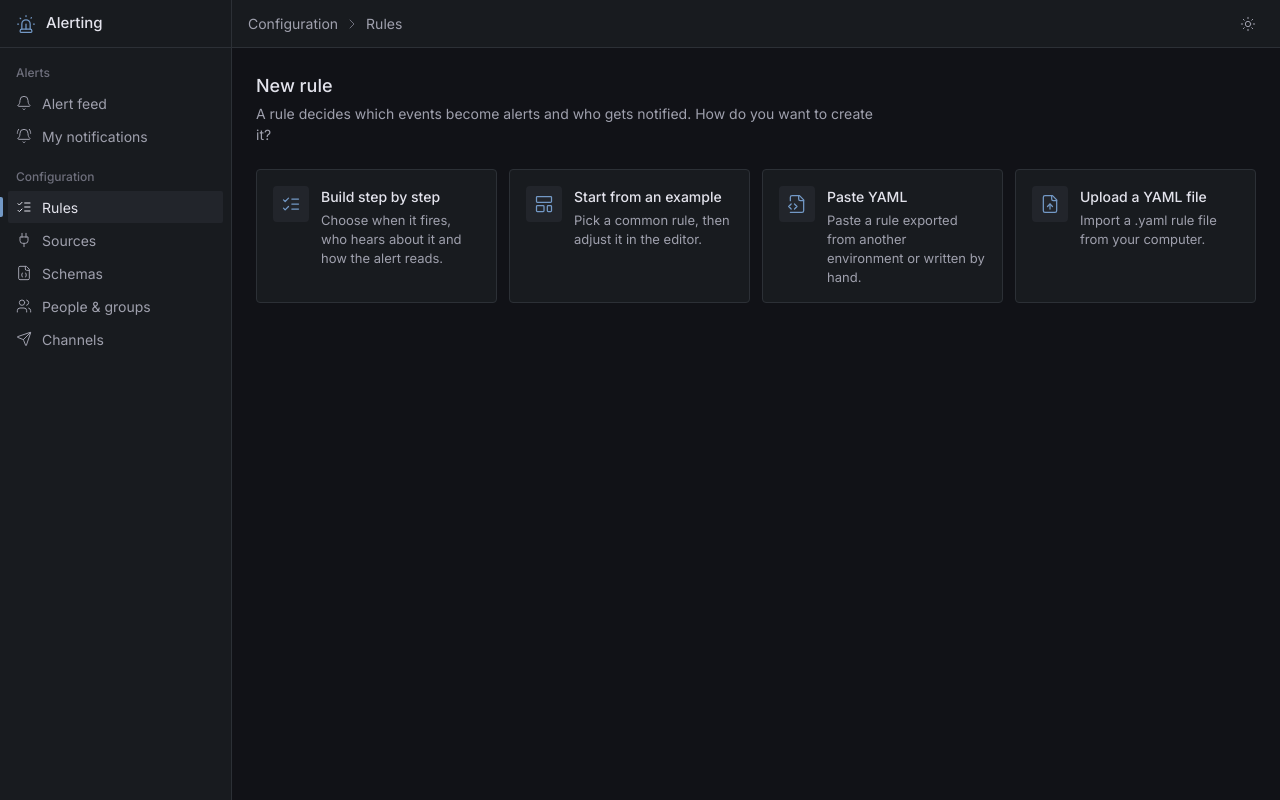
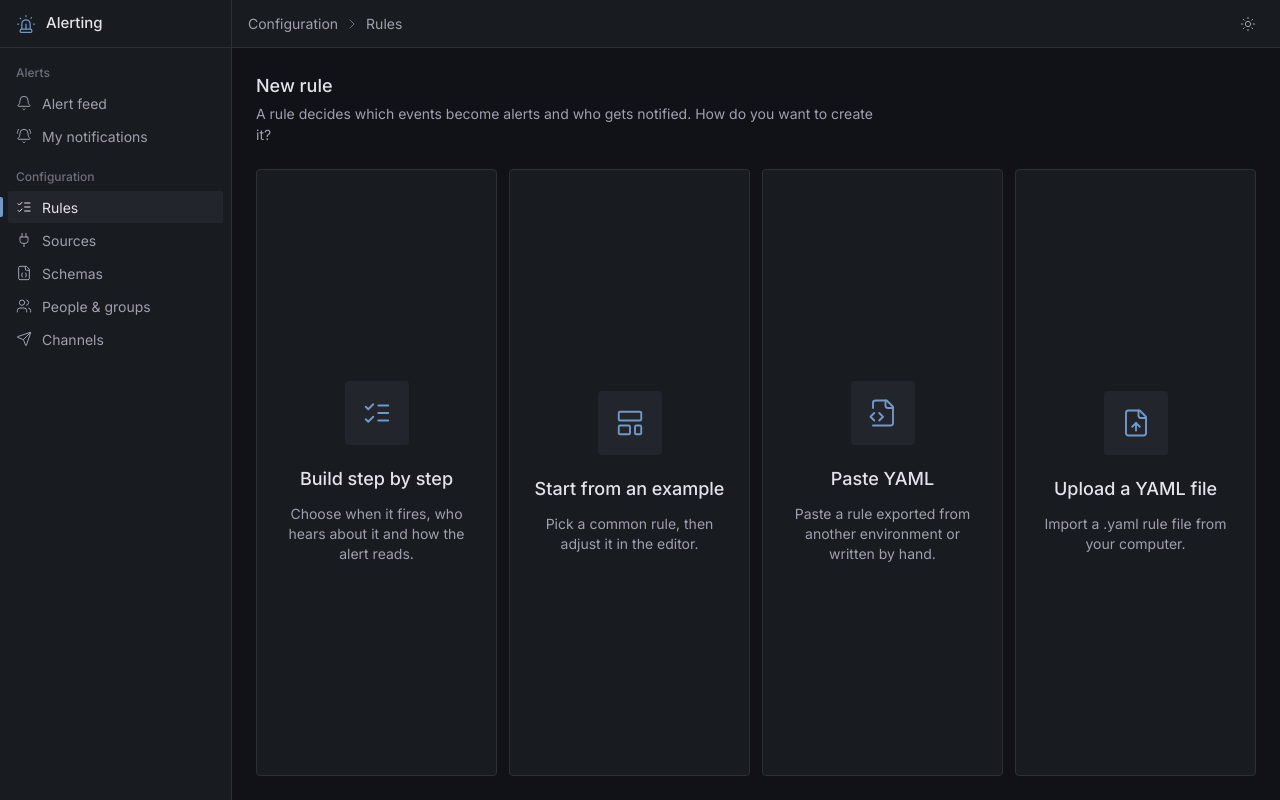
Before and after one commit to orowicki/gs-hackathon, a React (Vite) app in the folder packages/web/: page /rules/new in a window 1280 px wide. Built offline with nearby package versions, Linux system fonts and the light colour scheme.

Commit message:
web: create chooser fills the page with full-height columns until an option opens a panel
Co-Authored-By: Claude Opus 5.5 <noreply@anthropic.com>

```diff
--- a/packages/web/src/components/CreateChooser.tsx
+++ b/packages/web/src/components/CreateChooser.tsx
@@ -32,8 +32,9 @@ export function CreateChooser({
   /** Content for the selected option (paste box, file picker, examples...). */
   children?: ReactNode;
 }) {
+  const idle = !hasContent(children);
   return (
-    <div className="chooser">
+    <div className={idle ? "chooser idle" : "chooser"}>
       <header className="page-header">
         <div>
           <h1>{title}</h1>
--- a/packages/web/src/styles/components.css
+++ b/packages/web/src/styles/components.css
@@ -772,3 +772,48 @@ input.mono,
   color: var(--muted);
   font-size: var(--text-xs);
 }
+
+/* Nothing picked yet: the options become tall columns that fill the page. */
+.page:has(> .chooser.idle) {
+  min-height: 100%;
+}
+
+.chooser.idle {
+  flex: 1;
+}
+
+.chooser.idle .chooser-grid {
+  flex: 1;
+  min-height: 420px;
+}
+
+.chooser.idle .choice {
+  grid-template-columns: 1fr;
+  grid-template-rows: auto auto auto;
+  align-content: center;
+  justify-items: center;
+  text-align: center;
+  row-gap: var(--space-3);
+  padding: var(--space-5);
+}
+
+.chooser.idle .choice-icon {
+  grid-row: auto;
+  width: 64px;
+  height: 64px;
+  margin-bottom: var(--space-2);
+}
+
+.chooser.idle .choice-icon svg {
+  width: 30px;
+  height: 30px;
+}
+
+.chooser.idle .choice-title {
+  font-size: var(--text-lg);
+}
+
+.chooser.idle .choice-text {
+  font-size: var(--text-md);
+  max-width: 32ch;
+}
```
